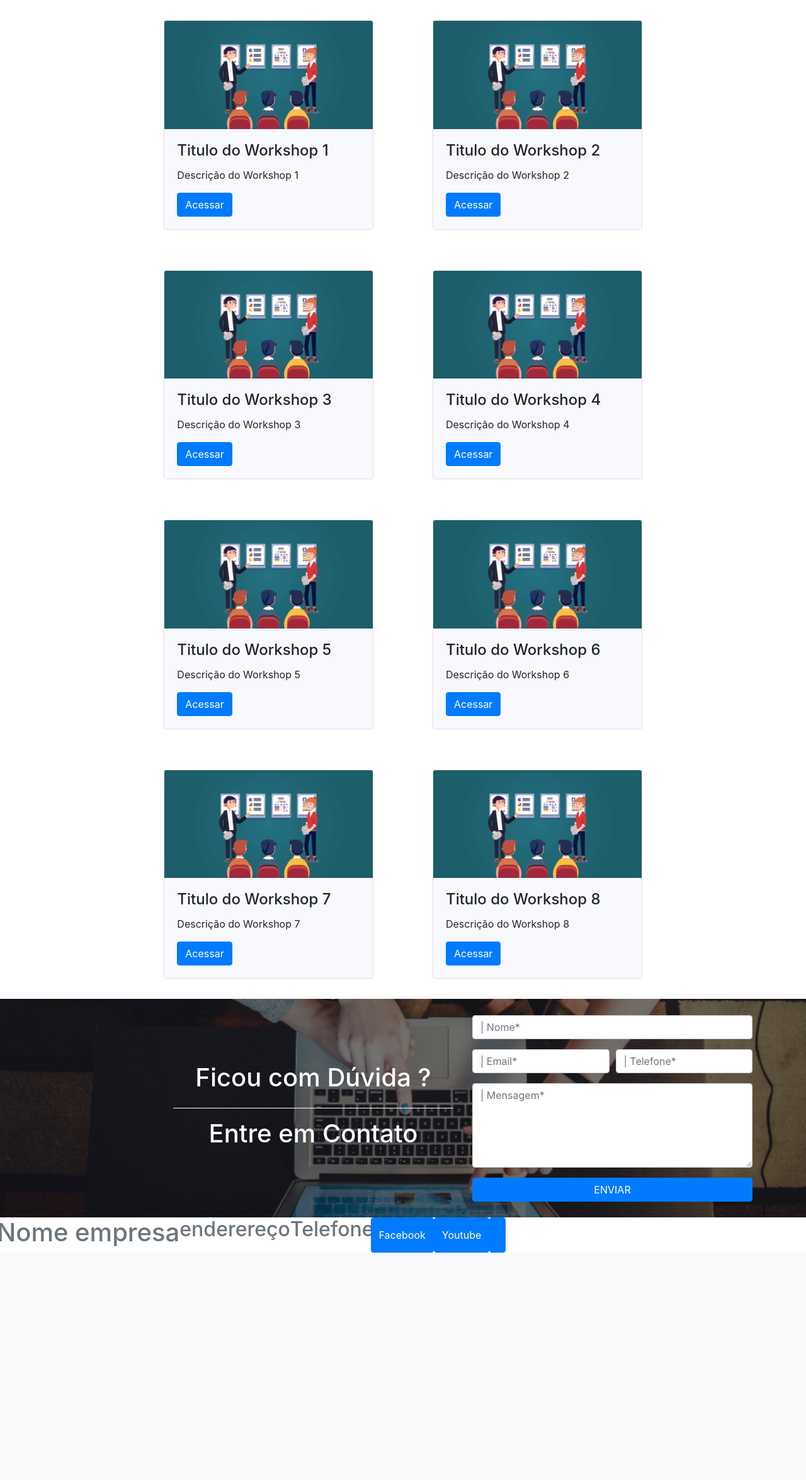
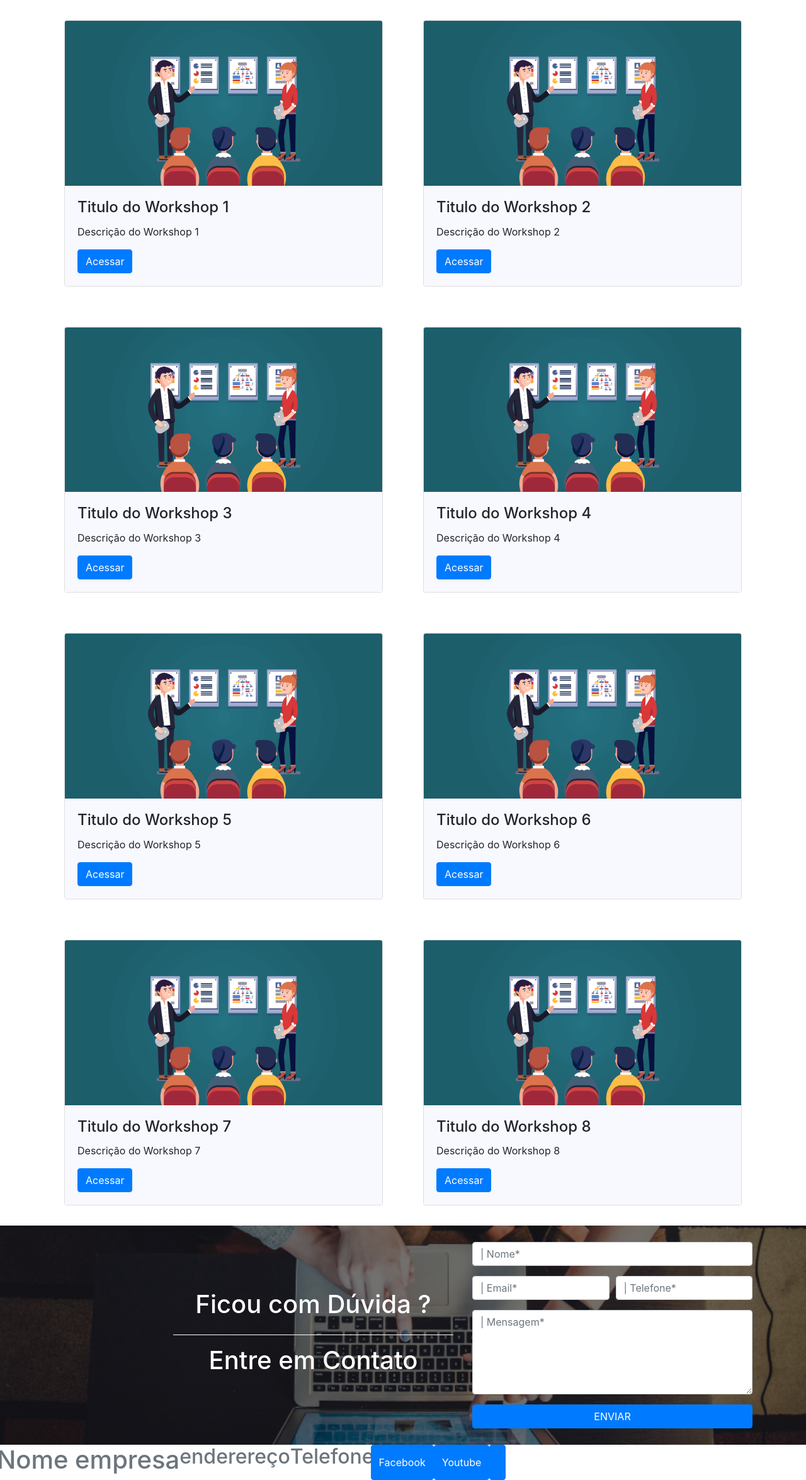
Before and after one commit to gballoni/Big-Buzz, a Django app: page /workshops in a window 1280 px wide. Shown: the part 56-2406 px from the top of the page at 63% size. Before the commit the page ends 2045 px from the top, so only its background shows below. Run offline with Django 3.2, Linux system fonts and the light colour scheme; some libraries are stand-ins or nearby versions.

Commit message:
Correção no tamanho dos cards

```diff
--- a/sustainablefun/base/static/css/workshops.css
+++ b/sustainablefun/base/static/css/workshops.css
@@ -1,7 +1,9 @@
 .card {
     margin: 2rem;
-    padding-right: 0;
-    padding-left: 0;
+}
+
+.no-padding {
+    padding: 0;
 }
 
 .card-body {
--- a/sustainablefun/templates/conteudo/workshops.html
+++ b/sustainablefun/templates/conteudo/workshops.html
@@ -3,13 +3,10 @@
 {% load static %}
 
 {% block content %}
-    <div class="container-fluid">
+    <div class="container">
         <div class="row">
-            <div class="col-lg-2"></div>
-            <div class="col-lg-8">
-                <div class="row justify-content-center">
         {% for workshop in workshops %}
-                    <div class="col-lg-6">
+            <div class="col-lg-6 no-padding">
                 <div class="card">
                     <img src="{% static 'images/workshop.png' %}" class="card-img-top" alt="Imagem do workshop">
                     <div class="card-body">
@@ -22,7 +19,4 @@
         {% endfor %}
         </div>
     </div>
-            <div class="col-lg-2"></div>
-        </div>
-    </div>
 {% endblock content %}
```
Lines whose indentation alone changed are shown as unchanged.
